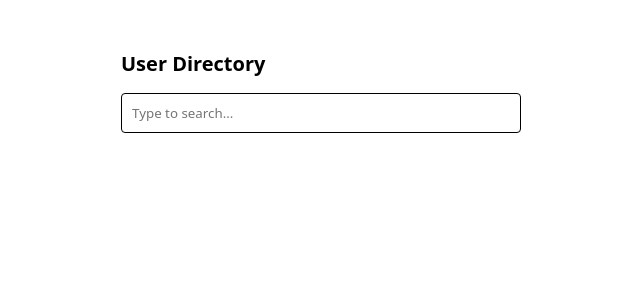
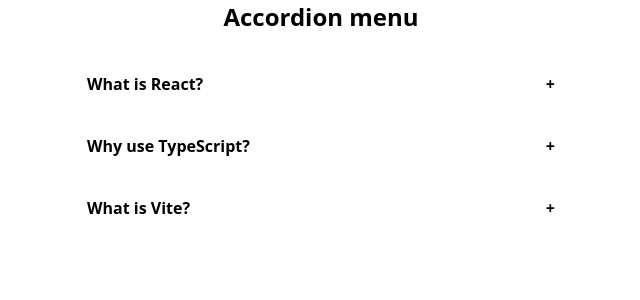
Before and after one commit to Tejasgaware17/react-challenges, a React (Vite) app: page / in a window 1280 px wide. Shown: the top 300 px of the page, without its empty margins (319-959 px from the left). Built offline with nearby package versions, Linux system fonts and the light colour scheme.

Commit message:
Accordian: add accordian menu

```diff
--- a/src/App.tsx
+++ b/src/App.tsx
@@ -1,9 +1,11 @@
-import SearchInput from './challenges/LiveSearch'
+// import SearchInput from './challenges/LiveSearch'
+import Accordian from './challenges/Accordion'
 
 export default function App() {
   return (
     <>
-      <SearchInput />
+      {/* <SearchInput /> */}
+      <Accordian />
     </>
   )
 }
--- /dev/null
+++ b/src/challenges/Accordion/index.tsx
@@ -0,0 +1,56 @@
+import { useState } from 'react'
+import './styles.css'
+
+interface AccordionItem {
+  id: number
+  title: string
+  content: string
+}
+
+const data: AccordionItem[] = [
+  { id: 1, title: 'What is React?', content: 'A JavaScript library for building user interfaces.' },
+  {
+    id: 2,
+    title: 'Why use TypeScript?',
+    content: 'It adds static typing to prevent runtime errors.',
+  },
+  {
+    id: 3,
+    title: 'What is Vite?',
+    content: 'A modern build tool that is significantly faster than CRA.',
+  },
+]
+
+export default function Accordian() {
+  const [activeId, setActiveId] = useState<number | null>(null)
+
+  const toggle = (id: number) => {
+    setActiveId(activeId === id ? null : id)
+  }
+
+  return (
+    <div className="accordion-wrapper">
+      <h2 className="accordion-title">Accordion menu</h2>
+      <div className="accordion-list">
+        {data.map(item => (
+          <div key={item.id} className="accordion-item">
+            <button
+              className={`accordion-header ${activeId === item.id ? 'active' : ''}`}
+              onClick={() => toggle(item.id)}
+              aria-expanded={activeId === item.id}
+            >
+              <span>{item.title}</span>
+              <span className="icon">{activeId === item.id ? '-' : '+'}</span>
+            </button>
+
+            {activeId === item.id && (
+              <div className="accordion-content">
+                <p>{item.content}</p>
+              </div>
+            )}
+          </div>
+        ))}
+      </div>
+    </div>
+  )
+}
--- /dev/null
+++ b/src/challenges/Accordion/styles.css
@@ -0,0 +1,53 @@
+.accordion-wrapper {
+  max-width: 500px;
+  margin: 0 auto;
+}
+
+.accordion-title {
+  margin-bottom: 1.5rem;
+  text-align: center;
+}
+
+.accordion-item {
+  border: 1px solid var(--border);
+  border-radius: 4px;
+  margin-bottom: 8px;
+  overflow: hidden;
+  background: white;
+}
+
+.accordion-header {
+  width: 100%;
+  display: flex;
+  justify-content: space-between;
+  align-items: center;
+  padding: 1rem;
+  background: none;
+  border: none;
+  font-size: 1rem;
+  font-weight: 600;
+  cursor: pointer;
+  transition: background 0.2s;
+}
+
+.accordion-header:hover {
+  background: #f0f7ff;
+}
+
+.accordion-header.active {
+  color: var(--primary);
+  border-bottom: 1px solid var(--border);
+}
+
+.accordion-content {
+  padding: 1rem;
+  color: #555;
+  line-height: 1.5;
+  background: #fafafa;
+  animation: slideDown 0.2s ease-out;
+}
+
+@keyframes slideDown {
+  from { opacity: 0; transform: translateY(-5px); }
+  to { opacity: 1; transform: translateY(0); }
+}
```
